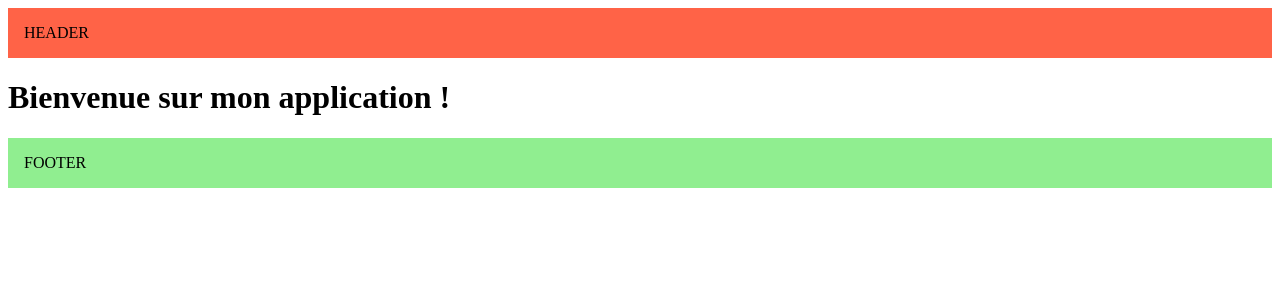
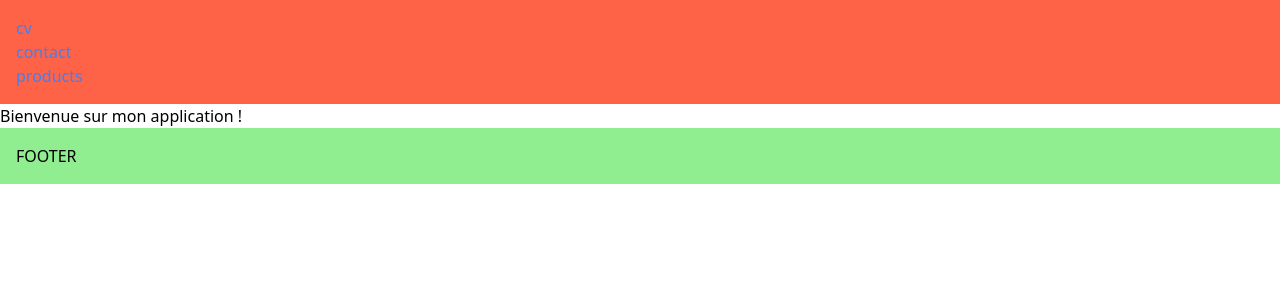
Before and after one commit to Ekkylibre/next, a Next.js app: page / in a window 1280 px wide. Shown: the top 300 px of the page. Built offline with nearby package versions, Linux system fonts and the light colour scheme.

Commit message:
✨Link > Use usePathname

```diff
--- /dev/null
+++ b/src/app/components/Header.tsx
@@ -0,0 +1,34 @@
+'use client'
+import Link from 'next/link'
+import { usePathname } from 'next/navigation'
+import "./styles.css"
+
+export default function Header() {
+    const navLinks = [
+        {
+            name: "cv", href: "/cv"
+        },
+        {
+            name: "contact", href: "/contact"
+        },
+        {
+            name: "products", href: "/products"
+        }
+    ]
+    const pathname = usePathname();
+    return (
+        <ul>
+            {navLinks.map((link) => {
+                const isActive = pathname.startsWith(link.href)
+                return (
+                    <li key={link.name}>
+                        <Link
+                            href={link.href}
+                            className={isActive ? "text-green-500" : "text-blue-500"}
+                        >{link.name}</Link>
+                    </li>
+                )
+            })}
+        </ul>
+    )
+}
--- /dev/null
+++ b/src/app/components/styles.css
@@ -0,0 +1,3 @@
+@tailwind base;
+@tailwind components;
+@tailwind utilities;
--- a/src/app/layout.tsx
+++ b/src/app/layout.tsx
@@ -1,3 +1,5 @@
+import Header from "./components/Header"
+
 export const metadata = {
   title: 'Next.js',
   description: 'Generated by Next.js',
@@ -17,7 +19,7 @@ export default function RootLayout({
             padding: '1rem'
           }}
         >
-          HEADER
+          <Header />
         </header>
         <main>
           {children}
```
